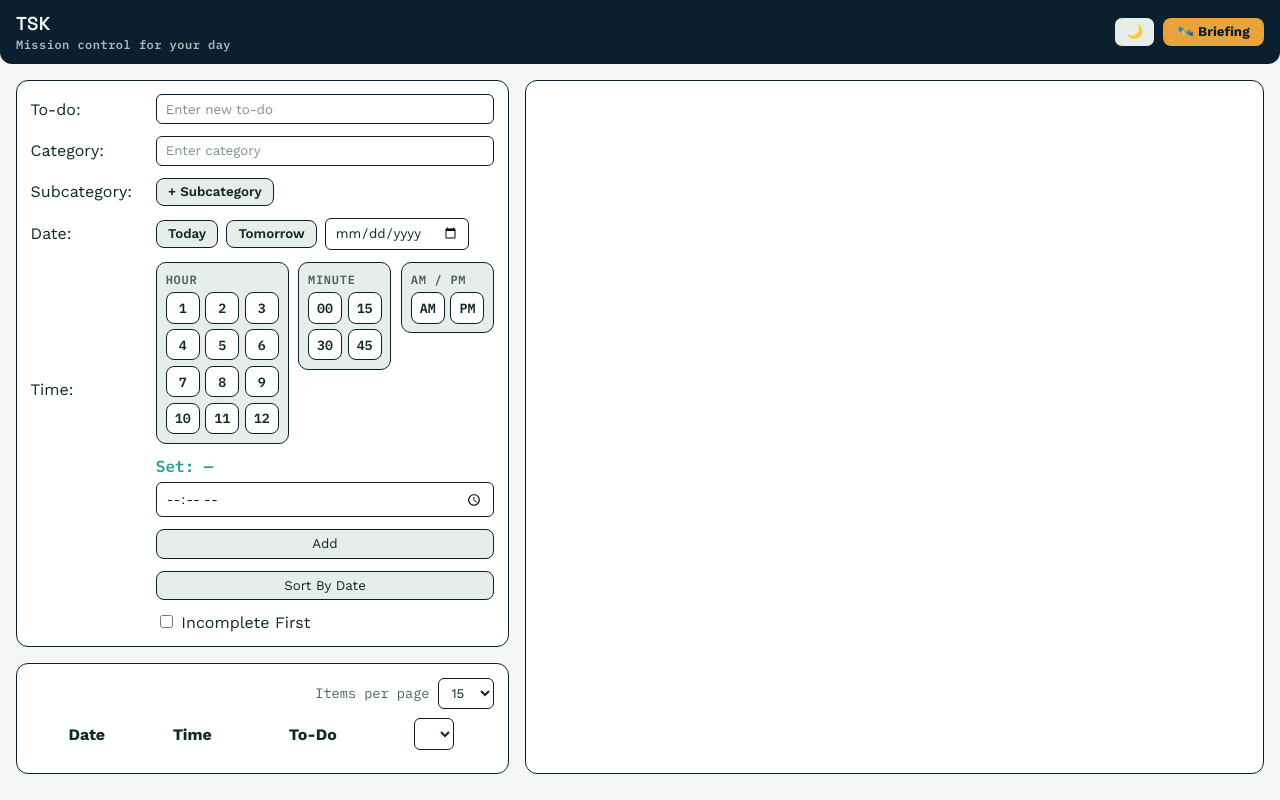
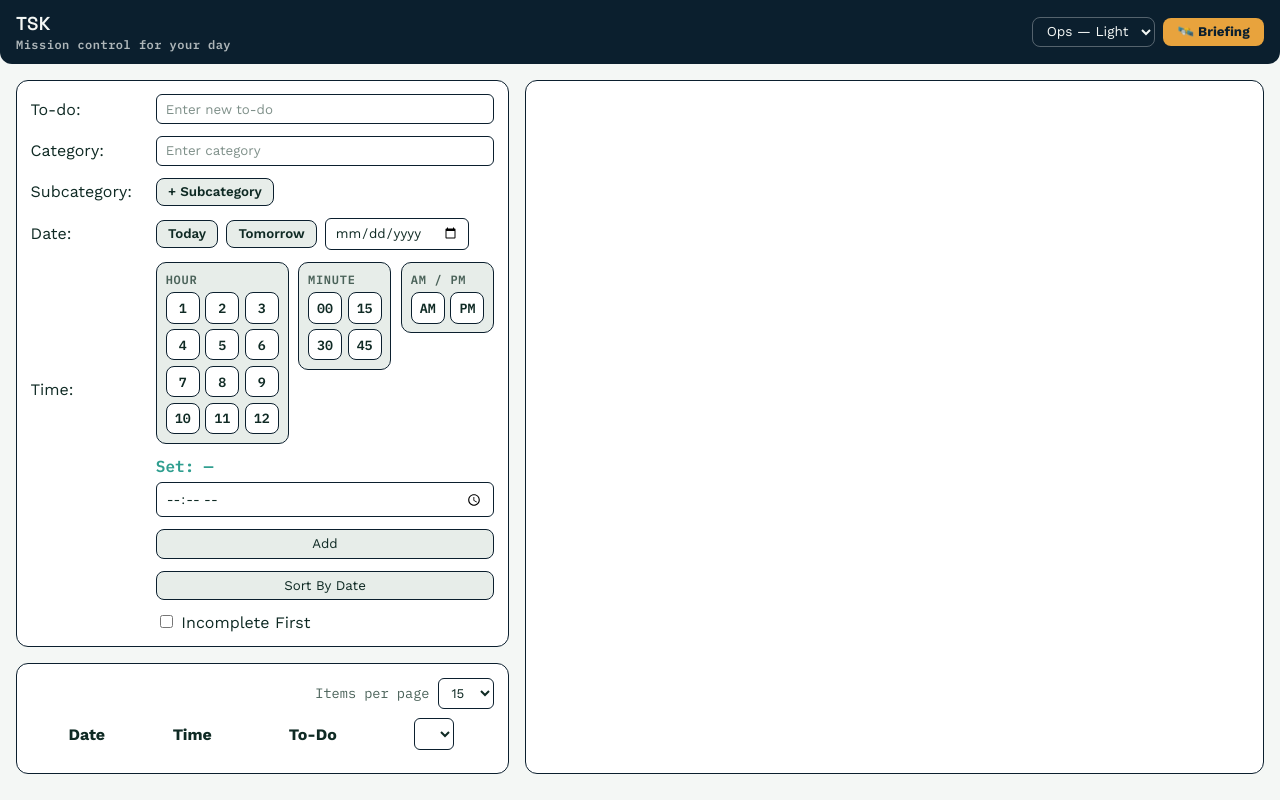
Before and after one commit to DuoWackyCoders/Task.github.io, a plain HTML site: page index.html in a window 1280 px wide. Drawn offline with nearby package versions, Linux system fonts and the light colour scheme; a script that the page names is missing.

Commit message:
Implement theme selection dropdown in index.html
Added a theme selection dropdown with multiple options.

```diff
--- a/index.html
+++ b/index.html
@@ -4,7 +4,7 @@
 <head>
     <meta charset="UTF-8">
     <meta name="viewport" content="width=device-width, initial-scale=1.0">
-        <title>TSK</title>
+    <title>TSK</title>
     <link rel="icon" href="data:,">
     <meta name="description" content="Daily Task Reminder, never forget a task.">
     <link rel="stylesheet"
@@ -22,7 +22,16 @@
         <span class="app-subtitle">Mission control for your day</span>
       </span>
       <div class="app-header-actions">
-        <button id="themeToggleBtn" class="theme-toggle-btn" type="button" title="Toggle dark mode">🌙</button>
+        <select id="themeSelect" class="theme-select" title="Color theme">
+          <option value="light">Ops — Light</option>
+          <option value="dark">Ops — Dark</option>
+          <option value="diablo">Diablo</option>
+          <option value="bitcoin">Bitcoin</option>
+          <option value="synthwave">Synthwave</option>
+          <option value="matrix">Matrix</option>
+          <option value="gold">Gold</option>
+          <option value="aurora">Aurora</option>
+        </select>
         <button id="launchPendingBtn" class="launch-btn" type="button" title="Open Briefing">
           🛰️ Briefing
         </button>
```
